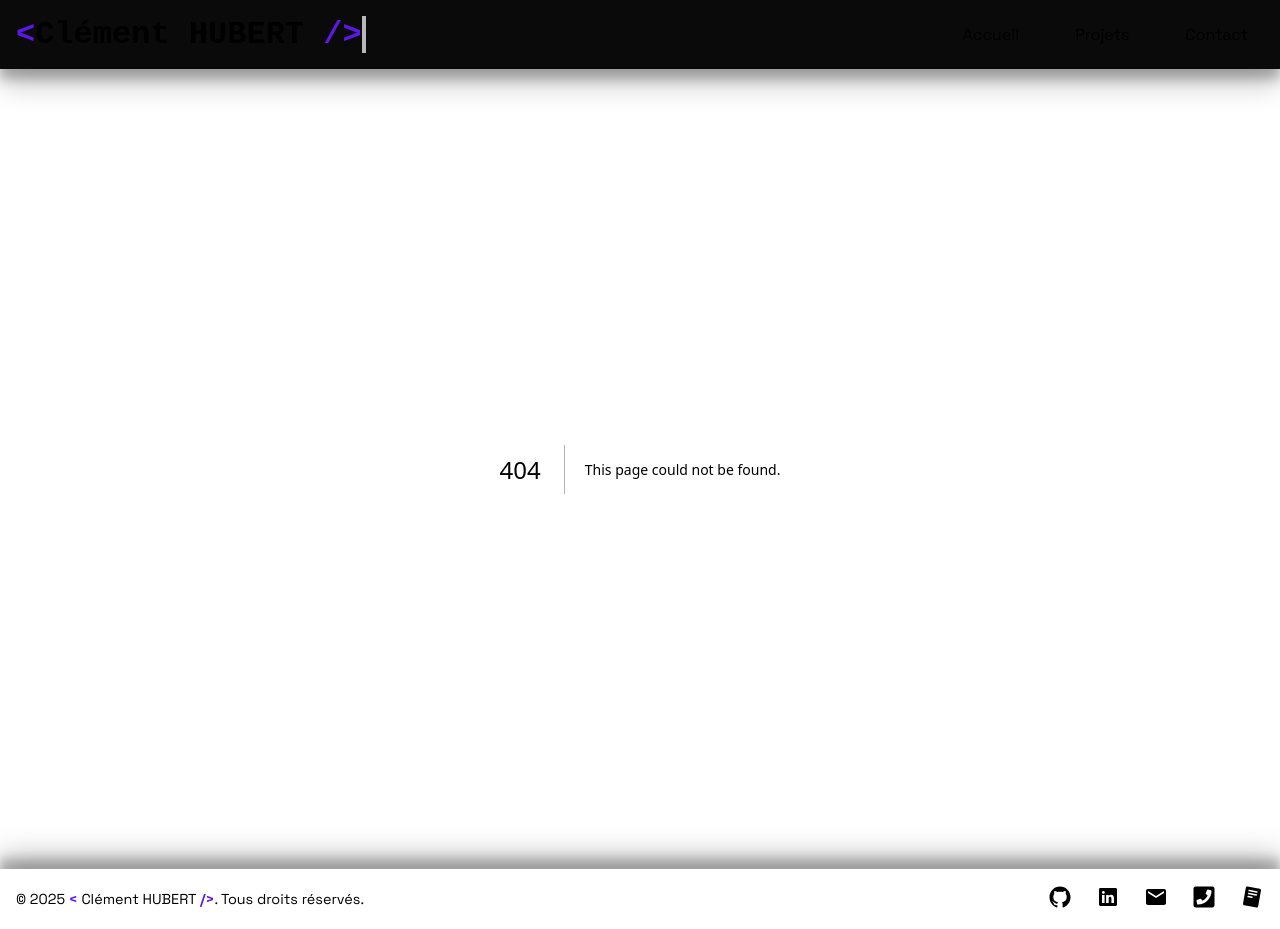
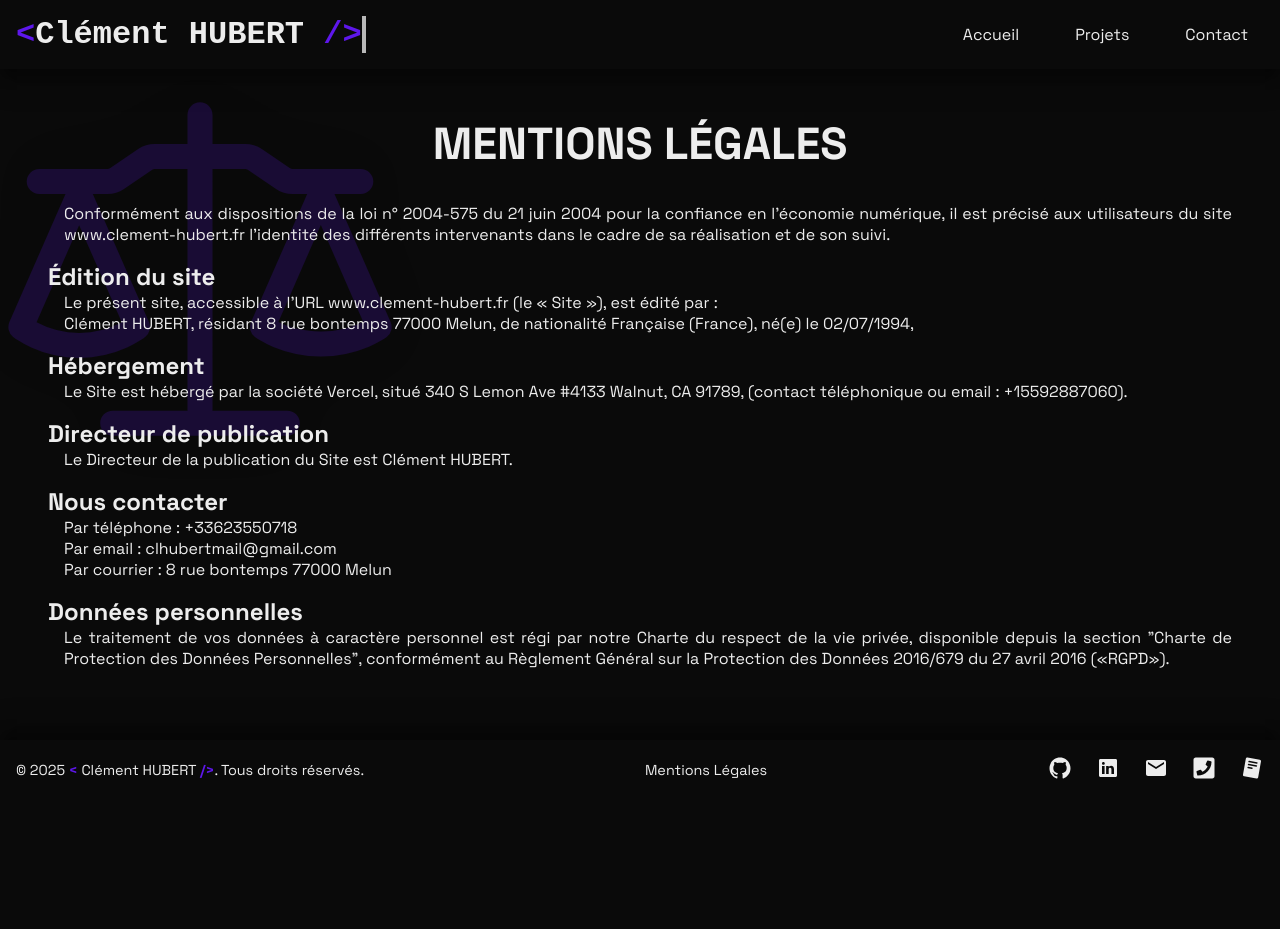
Before and after one commit to clhubdev/portfolio, a Next.js app: page /mentions-legales in a window 1280 px wide. Before the commit this address had no page. After the commit the page ends 800 px from the top, so only its background shows below. Built offline with nearby package versions, Linux system fonts and the light colour scheme.

Commit message:
add mentions légales page

```diff
--- /dev/null
+++ b/src/app/mentions-legales/page.js
@@ -0,0 +1,45 @@
+import styles from './page.module.scss';
+import { GoLaw } from "react-icons/go";
+
+export default function legal() {
+    return (
+        <main className={styles.legal}>
+
+            <h1 className={styles.title}>MENTIONS LÉGALES</h1>
+
+            <div className={styles.wrap} aria-hidden="true">
+                <GoLaw className={styles.lawLogo} />
+            </div>
+
+            <p className={styles.text}>Conformément aux dispositions de la loi n° 2004-575 du 21 juin 2004 pour la confiance en l&apos;économie numérique, il est précisé aux utilisateurs du site www.clement-hubert.fr l&apos;identité des différents intervenants dans le cadre de sa réalisation et de son suivi.
+            </p>
+
+            <h2 className={styles.subtitle}>Édition du site </h2>
+
+            <p className={styles.text}>Le présent site, accessible à l’URL www.clement-hubert.fr (le « Site »), est édité par :</p>
+
+            <p className={styles.text}>Clément HUBERT, résidant 8 rue bontemps 77000 Melun, de nationalité Française (France), né(e) le 02/07/1994,</p>
+
+            <h2 className={styles.subtitle}>Hébergement</h2>
+
+            <p className={styles.text}>
+                Le Site est hébergé par la société Vercel, situé 340 S Lemon Ave #4133 Walnut, CA 91789, (contact téléphonique ou email : +15592887060).
+            </p>
+
+            <h2 className={styles.subtitle}>Directeur de publication</h2>
+
+            <p className={styles.text}>Le Directeur de la publication du Site est Clément HUBERT.</p>
+
+            <h2 className={styles.subtitle}>Nous contacter</h2>
+
+            <p className={styles.text}>Par téléphone : +33623550718</p>
+            <p className={styles.text}>Par email : clhubertmail@gmail.com</p>
+            <p className={styles.text}>Par courrier : 8 rue bontemps 77000 Melun</p>
+
+            <h2 className={styles.subtitle}>Données personnelles</h2>
+
+            <p className={styles.text}>Le traitement de vos données à caractère personnel est régi par notre Charte du respect de la vie privée, disponible depuis la section &quot;Charte de Protection des Données Personnelles&quot;, conformément au Règlement Général sur la Protection des Données 2016/679 du 27 avril 2016 («RGPD»).</p>
+
+        </main>
+    )
+}
--- /dev/null
+++ b/src/app/mentions-legales/page.module.scss
@@ -0,0 +1,37 @@
+.legal {
+    position: relative;
+    display: flex;
+    flex-direction: column;
+    width: 100%;
+    padding: 3rem;
+    overflow: clip;
+}
+
+.wrap {
+    position: absolute;
+    inset: 0;
+    z-index: -1;
+    display: grid;
+}
+
+.lawLogo {
+    width: clamp(120px, 50vmin, 720px);
+    height: clamp(120px, 50vmin, 720px);
+    color: #5e17eb2f;
+    filter: drop-shadow(0 0 2rem rgba(0, 0, 0, .15));
+}
+
+.title {
+    text-align: center;
+    margin-bottom: 2rem;
+}
+
+.subtitle {
+    margin-top: 1rem;
+    text-align: left;
+}
+
+.text {
+    margin-left: 1rem;
+    text-align: justify;
+}
--- a/src/components/Footer/Footer.jsx
+++ b/src/components/Footer/Footer.jsx
@@ -1,5 +1,6 @@
 import './footer.scss';
 import SocialMedia from '../SocialMedia/SocialMedia';
+import Link from 'next/link';
 
 export default function Footer() {
     return(
@@ -10,6 +11,9 @@ export default function Footer() {
                 <p>
                     &copy; {new Date().getFullYear()} <span className="purple">&lt;</span> Clément HUBERT <span className="purple">/&gt;</span>. Tous droits réservés.
                 </p>
+                <p>
+                    <Link href="/mentions-legales">Mentions Légales</Link>
+                </p>
                 <SocialMedia />
             </div>
         </footer>
```
